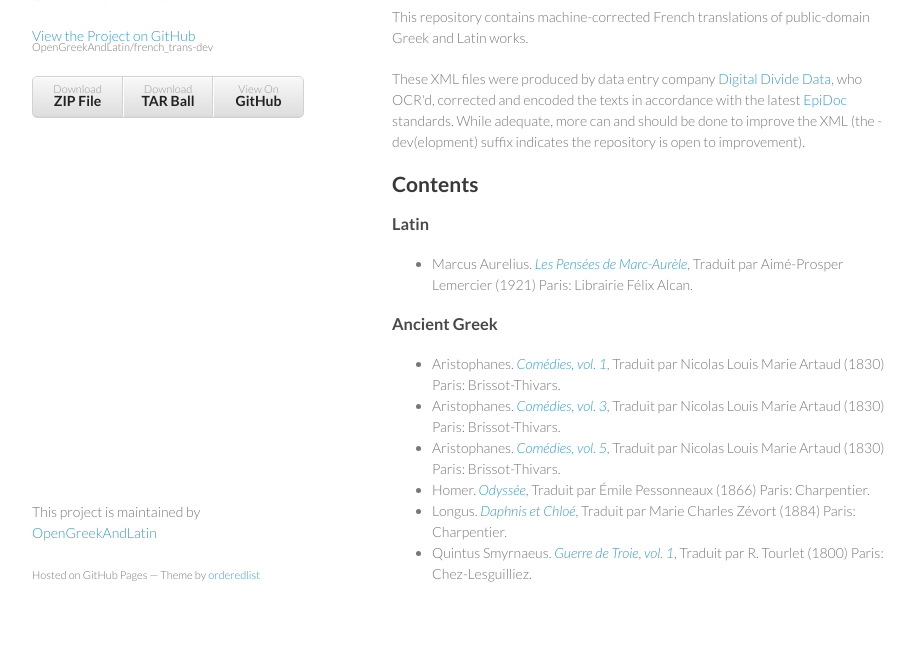
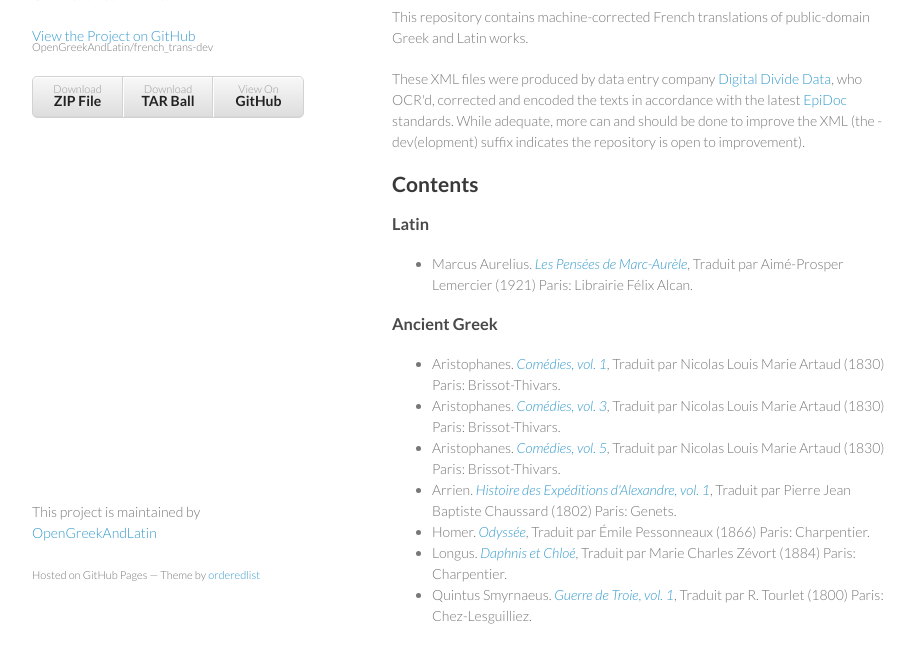
Before and after one commit to OpenGreekAndLatin/french_trans-dev, a plain HTML site: page index.html in a window 1280 px wide. Shown: the part 146-808 px from the top of the page, without its empty margins (178-1093 px from the left). Drawn offline with Linux system fonts and the light colour scheme.

Commit message:
Create gh-pages branch via GitHub

```diff
--- a/index.html
+++ b/index.html
@@ -55,6 +55,7 @@
 <li>Aristophanes. <em><a href="https://github.com/OpenGreekAndLatin/french_trans-dev/blob/master/aristophanes_1_1830.xml">Comédies, vol. 1</a></em>, Traduit par Nicolas Louis Marie Artaud (1830) Paris: Brissot-Thivars.</li>
 <li>Aristophanes. <em><a href="https://github.com/OpenGreekAndLatin/french_trans-dev/blob/master/aristophanes_3_1830.xml">Comédies, vol. 3</a></em>, Traduit par Nicolas Louis Marie Artaud (1830) Paris: Brissot-Thivars. </li>
 <li>Aristophanes. <em><a href="https://github.com/OpenGreekAndLatin/french_trans-dev/blob/master/aristophanes_5_1830.xml">Comédies, vol. 5</a></em>, Traduit par Nicolas Louis Marie Artaud (1830) Paris: Brissot-Thivars.</li>
+<li>Arrien. <em><a href="https://github.com/OpenGreekAndLatin/french_trans-dev/blob/master/arrian_1_1802.xml">Histoire des Expéditions d'Alexandre, vol. 1</a></em>, Traduit par Pierre Jean Baptiste Chaussard (1802) Paris: Genets.</li>
 <li>Homer. <em><a href="https://github.com/OpenGreekAndLatin/french_trans-dev/blob/master/homer_1866.xml">Odyssée</a></em>, Traduit par Émile Pessonneaux (1866) Paris: Charpentier.</li>
 <li>Longus. <em><a href="https://github.com/OpenGreekAndLatin/french_trans-dev/blob/master/longus_1884.xml">Daphnis et Chloé</a></em>, Traduit par Marie Charles Zévort (1884) Paris: Charpentier.</li>
 <li>Quintus Smyrnaeus. <em><a href="https://github.com/OpenGreekAndLatin/french_trans-dev/blob/master/quintusSmyrnaeus_1_1800.xml">Guerre de Troie, vol. 1</a></em>, Traduit par R. Tourlet (1800) Paris: Chez-Lesguilliez.</li>
```
Also changed, not shown: params.json (+1 -1 lines).
